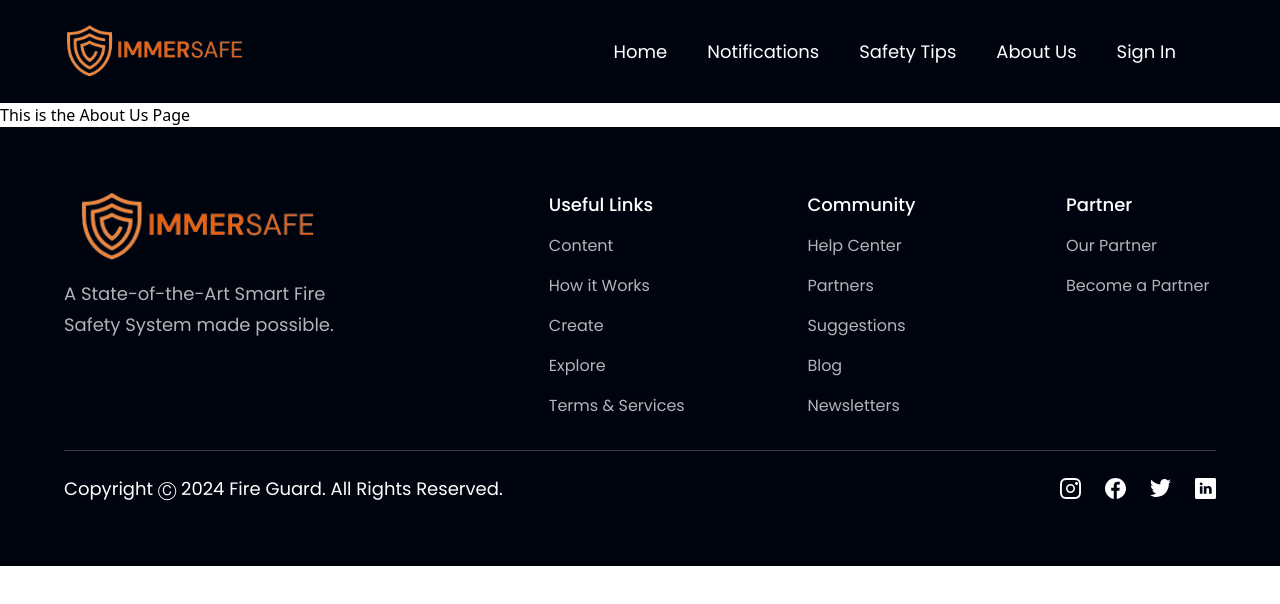
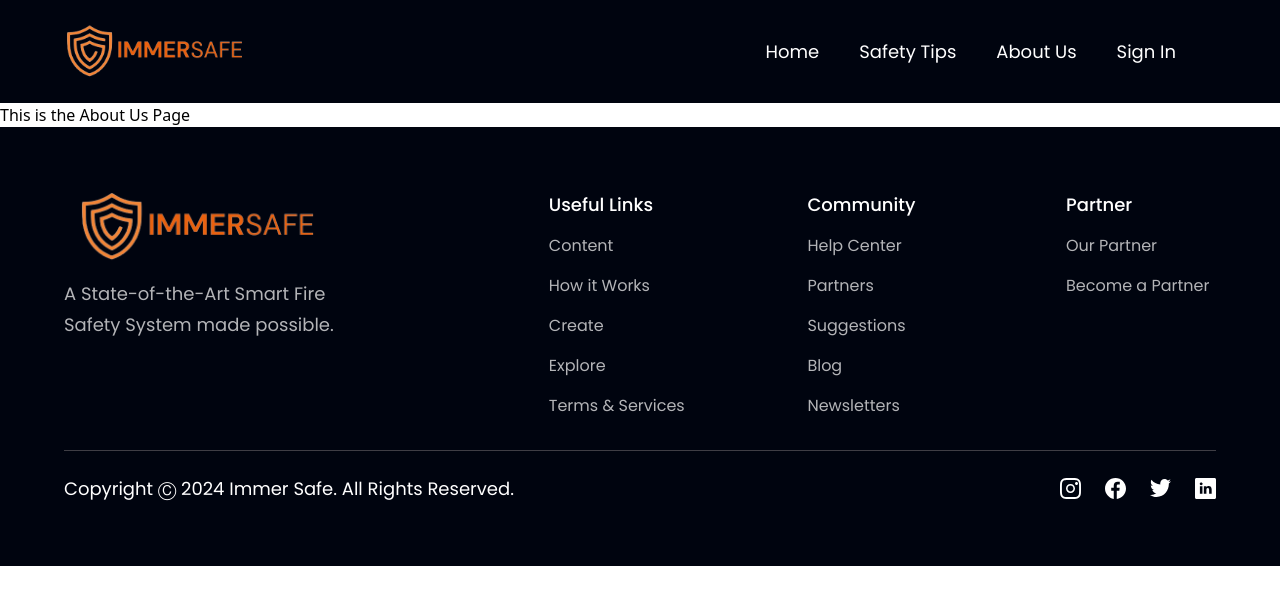
Before and after one commit to GDGouravDey/Immer-Safe, a React (Vite) app in the folder fire-app/: page /about in a window 1280 px wide. Shown: the top 604 px of the page. Built offline with nearby package versions, Linux system fonts and the light colour scheme.

Commit message:
Minor Updates

```diff
--- a/fire-app/index.html
+++ b/fire-app/index.html
@@ -5,7 +5,7 @@
     <link rel="icon" type="image/svg+xml" href="/logo.png" />
     <meta name="viewport" content="width=device-width, initial-scale=1.0" />
     <meta name="theme-color" content="#000000" />
-    <title>Fire Guard</title>
+    <title>Immer Safe</title>
   </head>
   <body>
     <div id="root"></div>
--- a/fire-app/src/components/Footer.jsx
+++ b/fire-app/src/components/Footer.jsx
@@ -41,7 +41,7 @@ const Footer = () => (
 
     <div className="w-full flex justify-between items-center md:flex-row flex-col pt-6 border-t-[1px] border-t-[#3F3E45]">
       <p className="font-poppins font-normal text-center text-[18px] leading-[27px] text-white">
-        Copyright Ⓒ 2024 Fire Guard. All Rights Reserved.
+        Copyright Ⓒ 2024 Immer Safe. All Rights Reserved.
       </p>
 
       <div className="flex flex-row md:mt-0 mt-6">
--- a/fire-app/src/components/Navbar.jsx
+++ b/fire-app/src/components/Navbar.jsx
@@ -1,21 +1,68 @@
-import { React, useState } from 'react';
+import React, { useState, useEffect } from 'react';
 import { Link } from 'react-router-dom';
 import { close, menu } from '../assets';
 import immersafe from '../assets/immersafe.png';
 
 const Navbar = () => {
   const [toggle, setToggle] = useState(false);
+  const [loggedIn, setLoggedIn] = useState(false); // Track login status
+
+  // Function to check if user is logged in based on cookie
+  const checkLoggedIn = () => {
+    const username = getCookie('username');
+    setLoggedIn(!!username); // Set loggedIn to true if username cookie exists, false otherwise
+  };
+
+  useEffect(() => {
+    checkLoggedIn(); // Check login status when component mounts
+  }, []);
+
+  // Function to get cookie by name
+  const getCookie = (name) => {
+    const cookies = document.cookie.split(';');
+    for (let cookie of cookies) {
+      const [cookieName, cookieValue] = cookie.split('=');
+      if (cookieName.trim() === name) {
+        return cookieValue;
+      }
+    }
+    return null;
+  };
+
+  // Function to delete cookie by name
+  const deleteCookie = (name) => {
+    document.cookie = `${name}=; expires=Thu, 01 Jan 1970 00:00:00 UTC; path=/;`;
+  };
+
+  // Function to handle logout
+  const handleLogout = () => {
+    deleteCookie('username'); // Delete the username cookie
+    setLoggedIn(false); // Update login status
+  };
+
   return (
     <nav className="w-full flex py-6 justify-between items-center navbar">
       <img src={immersafe} alt="immersafe" className="w-[180px]" />
 
       <ul className="list-none sm:flex hidden justify-end items-center flex-1">
         <li className="font-poppins font-normal cursor-pointer text-[18px] text-white mr-10"><Link to="/">Home</Link></li>
-        <li className="font-poppins font-normal cursor-pointer text-[18px] text-white mr-10"><Link to="/notifications">Notifications</Link></li>
+        {loggedIn && (
+          <>
+            <li className="font-poppins font-normal cursor-pointer text-[18px] text-white mr-10">
+              <Link to="/notifications">Notifications</Link>
+            </li>
+            {/* Add other navigation links */}
+          </>
+        )}
         <li className="font-poppins font-normal cursor-pointer text-[18px] text-white mr-10"><Link to="/tips">Safety Tips</Link></li>
         <li className="font-poppins font-normal cursor-pointer text-[18px] text-white mr-10"><Link to="/about">About Us</Link></li>
-        <li className="font-poppins font-normal cursor-pointer text-[18px] text-white mr-10"><Link to="/signin">Sign In</Link></li>
+        {loggedIn ? (
+          <li className="font-poppins font-normal cursor-pointer text-[18px] text-white mr-10" onClick={handleLogout}>Logout</li>
+        ) : (
+          <li className="font-poppins font-normal cursor-pointer text-[18px] text-white mr-10"><Link to="/signin">Sign In</Link></li>
+        )}
       </ul>
+
       <div className="sm:hidden flex flex-1 justify-end items-center">
         <img
           src={toggle ? close : menu}
@@ -30,10 +77,21 @@ const Navbar = () => {
         >
           <ul className="list-none flex justify-end items-start flex-1 flex-col">
             <li className="font-poppins font-normal cursor-pointer text-[18px] text-white mr-10 mb-1.5"><Link to="/">Home</Link></li>
-            <li className="font-poppins font-normal cursor-pointer text-[18px] text-white mr-10 mb-1.5"><Link to="/notifications">Notifications</Link></li>
+            {loggedIn && (
+              <>
+                <li className="font-poppins font-normal cursor-pointer text-[18px] text-white mr-10 mb-1.5">
+                  <Link to="/notifications">Notifications</Link>
+                </li>
+                {/* Add other navigation links */}
+              </>
+            )}
             <li className="font-poppins font-normal cursor-pointer text-[18px] text-white mr-10 mb-1.5"><Link to="/tips">Safety Tips</Link></li>
             <li className="font-poppins font-normal cursor-pointer text-[18px] text-white mr-10"><Link to="/about">About Us</Link></li>
-            <li className="font-poppins font-normal cursor-pointer text-[18px] text-white mr-10"><Link to="/signin">Sign In</Link></li>
+            {loggedIn ? (
+              <li className="font-poppins font-normal cursor-pointer text-[18px] text-white mr-10" onClick={handleLogout}>Logout</li>
+            ) : (
+              <li className="font-poppins font-normal cursor-pointer text-[18px] text-white mr-10"><Link to="/signin">Sign In</Link></li>
+            )}
           </ul>
         </div>
       </div>
```
Also changed, not shown: fire-app/src/server.mjs (+6 -6 lines).
